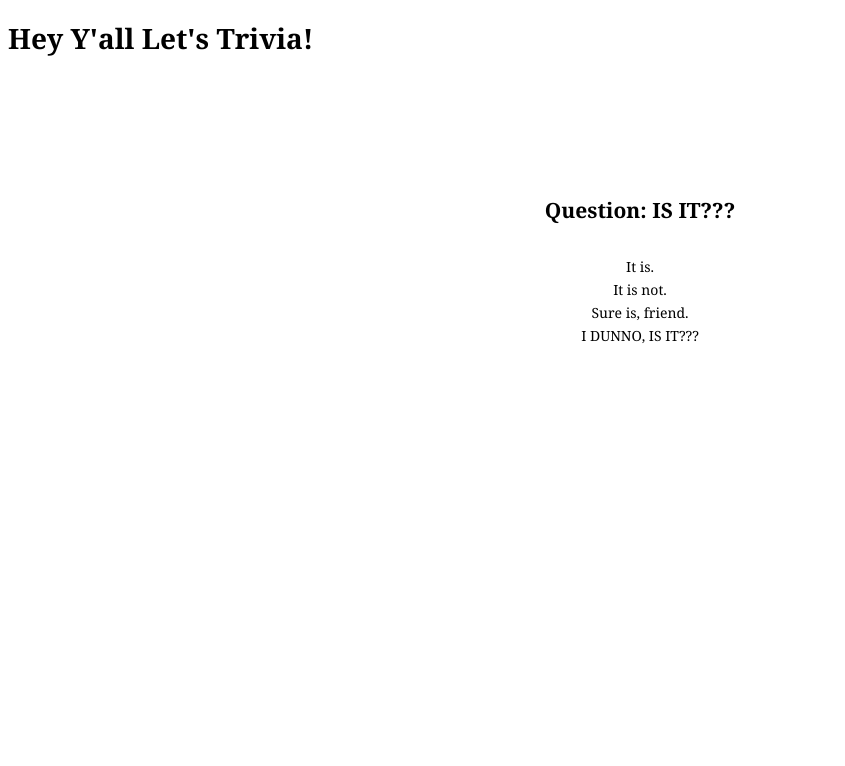
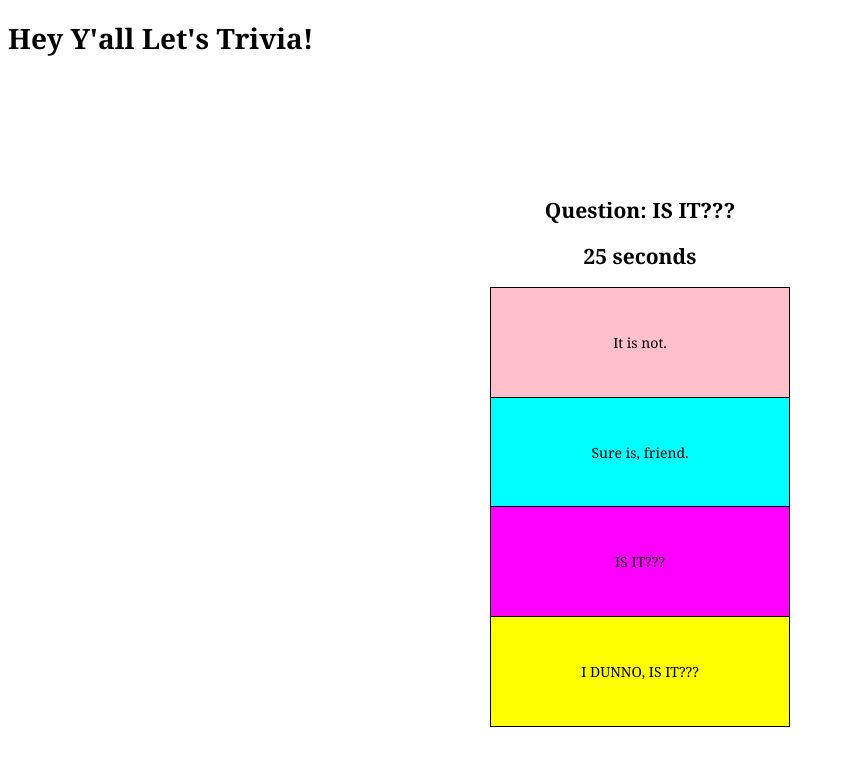
Before and after one commit to dragonkittyrawr/TriviaGame, a plain HTML site: page index.html in a window 1280 px wide. Shown: the whole page, without its empty margins (0-845 px from the left). Drawn offline with nearby package versions, Linux system fonts and the light colour scheme.

Commit message:
Randomzied answers

```diff
--- a/assets/css/style.css
+++ b/assets/css/style.css
@@ -22,12 +22,36 @@ main {
 }
 
 table {
-    width: 80%;
     margin: 0 auto;
+    text-align: center;
+    border-collapse: collapse;
     padding: 1%;
-    text-align: center;
+    min-width: 300px;
+}
+
+tr {
+	border: solid 1px #000000;
+    padding: 1%;
+}
+
+td {
+	padding: 15%;
+	white-space: nowrap;
 }
 
 footer {
     height: 20%;
 }
+
+#answer1 {
+	background: pink;
+}
+#answer2 {
+	background: cyan;
+}
+#answer3 {
+	background: magenta;
+}
+#answer4 {
+	background: yellow;
+}
--- a/assets/javascript/app.js
+++ b/assets/javascript/app.js
@@ -1,35 +1,184 @@
+// var questions = {
+//     q1: [
+//         "question",
+//         "correct",
+//         "decoy2",
+//         "decoy3",
+//         "decoy4"
+//     ]
+// };
+
+
 var questions = {
-    question1: [{
-        q: "IS IT???",
-        a1: "It is.",
-        a2: "It is not.",
-        a3: "Sure is, friend.",
-        a4: "I DUNNO, IS IT???",
-        ak: 4
-    }]
+    q1: [
+        "IS IT???",
+        "I DUNNO, IS IT???",
+        "It is not.",
+        "Sure is, friend.",
+        "It is."
+    ],
+    q2: [
+        "IS IT???",
+        "I DUNNO, IS IT???",
+        "It is not.",
+        "Sure is, friend.",
+        "It is."
+    ],
+
+    q3: [
+        "IS IT???",
+        "I DUNNO, IS IT???",
+        "It is not.",
+        "Sure is, friend.",
+        "It is."
+    ],
+    q4: [
+        "IS IT???",
+        "I DUNNO, IS IT???",
+        "It is not.",
+        "Sure is, friend.",
+        "It is."
+    ],
+    q5: [
+        "IS IT???",
+        "I DUNNO, IS IT???",
+        "It is not.",
+        "Sure is, friend.",
+        "It is."
+    ]
 };
 
-$("#question").html("<h2>Question: " + questions.question1[0].q + "</h2");
+
+//  30 second timer.
+var tickTock = 30;
+
+//  Variable that will hold our interval ID when we execute the "run" function
+var intervalId;
 
 
 
-$("#answer1").html(questions.question1[0].a1);
-$("#answer2").html(questions.question1[0].a2);
-$("#answer3").html(questions.question1[0].a3);
-$("#answer4").html(questions.question1[0].a4);
+$(".answer").click(function answerSelect() {
+    // console.log($(this).attr("value"));
+    // console.log($(this));
+    // console.log(questions.question1[0].ak);
+    // console.log($(this).text());
+
+    //  When an answer is selected stop the timer.
+
+    stop();
+
+    //  When the answer is found correct or incorrect, restart timer.
+
+    if ($(this).text() === questions.q1[1]) {
+
+        $("#answerShow").html("<h2>Correct!</h2>");
+        // run();
+    } else {
+        $("#answerShow").html("<h2>Sorry! The correct answer was \"" + questions.q1[1] + "\"</h2>");
+        // run();
+    }
+})
 
 
-$(".answer").click(function answerSelect() {
-	console.log($(this).attr("value"));
-	console.log($(this));
-	console.log(questions.question1[0].ak);
 
-	if (parseInt($(this).attr("value")) === parseInt(questions.question1[0].ak)) {
+$("#questionShow").html("<h2>Question: " + questions.q1[0] + "</h2");
 
-		$("#answers").html("<h2>Correct!</h2>");
-	}
+// Getting the first row of the table
+var firstRowTd = $("table").children().eq(0).children("tr").eq(0).children("td");
 
-	else {
-		$("#answers").html("<h2>Sorry!</h2>");
-	}
-})
+// Getting the second row of the table
+var secondRowTd = $("table").children().eq(0).children("tr").eq(1).children("td");
+
+// Getting the third row of the table
+var thirdRowTd = $("table").children().eq(0).children("tr").eq(2).children("td");
+
+// Getting the fourth row of the table
+var fourthRowTd = $("table").children().eq(0).children("tr").eq(3).children("td");
+
+var rando = [];
+
+// http://stackoverflow.com/questions/962802#962890
+
+for (var i = 0; i < 4; i++) rando[i] = i;
+
+function shuffle(array) {
+  var tmp, current, top = array.length;
+  if(top) while(--top) {
+    current = Math.floor(Math.random() * (top + 1));
+    tmp = array[current];
+    array[current] = array[top];
+    array[top] = tmp;
+  }
+  return array;
+}
+
+rando = shuffle(rando);
+
+console.log(rando);
+
+var a1 = rando[0];
+
+var a2 = rando[1];
+
+var a3 = rando[2];
+
+var a4 = rando[3];
+
+
+$("#answer1").html(questions.q1[a1]);
+$("#answer2").html(questions.q1[a2]);
+$("#answer3").html(questions.q1[a3]);
+$("#answer4").html(questions.q1[a4]);
+
+
+// // Setting the inner text of each td in the first row
+// firstRowTd.eq(0).html(questions.q1[a1]);
+
+// // Setting the inner text of each td in the first row
+// secondRowTd.eq(0).html(questions.q1[a2]);
+
+// // Setting the inner text of each td in the first row
+// thirdRowTd.eq(0).html(questions.q1[a3]);
+
+// // Setting the inner text of each td in the first row
+// fourthRowTd.eq(0).html(questions.q1[a4]);
+
+
+//  Timer runs for 30 seconds.
+function run() {
+    intervalId = setInterval(decrement, 1000);
+}
+
+//  The decrement function.
+function decrement() {
+
+    //  Decrease tickTock by one.
+    tickTock--;
+
+    //  Show the number in the #timer tag.
+    $("#timerShow").html("<h2>" + tickTock + " seconds</h2>");
+
+
+    //  Once number hits zero...
+    if (tickTock === 0) {
+
+        //  ...run the stop function.
+        stop();
+        // nextQuestion();
+
+        //  Alert the user that time is up.
+        $("#answerShow").html("<h2>Time's Up! The correct answer was \"" + questions.q1[1] + "\"</h2>");
+    }
+}
+
+//  The stop function
+function stop() {
+
+    //  Clears our intervalId
+    //  We just pass the name of the interval
+    //  to the clearInterval function.
+    clearInterval(intervalId);
+}
+
+//  Execute the run function.
+run();
--- a/index.html
+++ b/index.html
@@ -11,22 +11,23 @@
     <header>
         <h1>Hey Y'all Let's Trivia!</h1></header>
     <main>
-        <div id="question"></div>
-        <div id="timer"></div>
-        <div id="answers">
+        <div id="questionShow"></div>
+        <div id="timerShow">
+            <h2>30 seconds</h2></div>
+        <div id="answerShow">
             <table>
-                <tr class="answer" value="1">
-                    <td id="answer1" value="1"></td>
+                <tr>
+                    <td id="answer1" class="answer"></td>
                 </tr>
-                <tr class="answer" value="2">
-                    <td id="answer2" value="2"></td>
+                <tr>
+                    <td id="answer2" class="answer"></td>
                 </tr>
-                <tr class="answer" value="3">
-				<td id="answer3" value="3"></td>
-			</tr>
-			<tr class="answer"  value="4">
-				<td id="answer4" value="4"></td>
-			</tr>
+                <tr>
+                    <td id="answer3" class="answer"></td>
+                </tr>
+                <tr>
+                    <td id="answer4" class="answer"></td>
+                </tr>
             </table>
         </div>
     </main>
```
